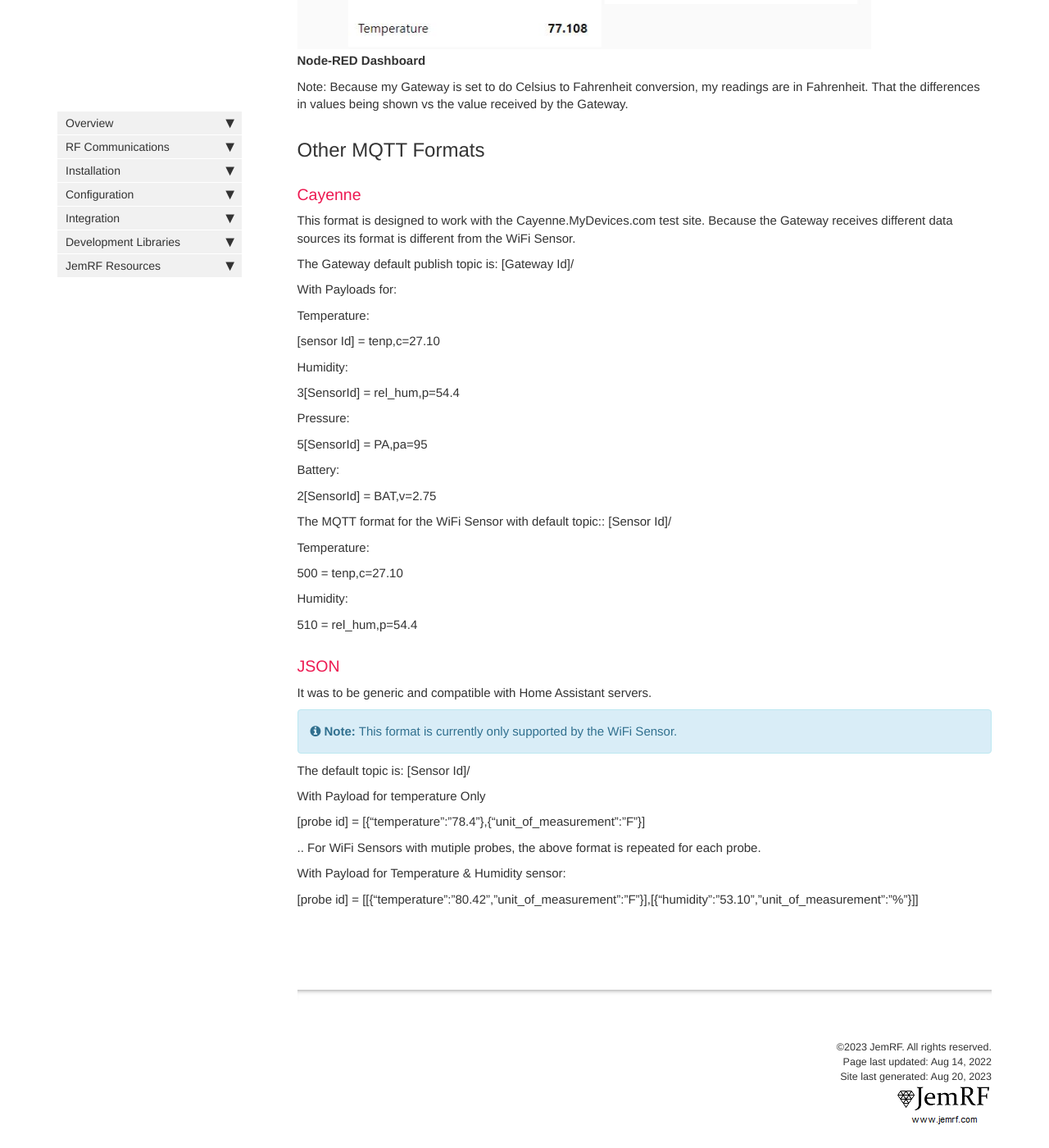
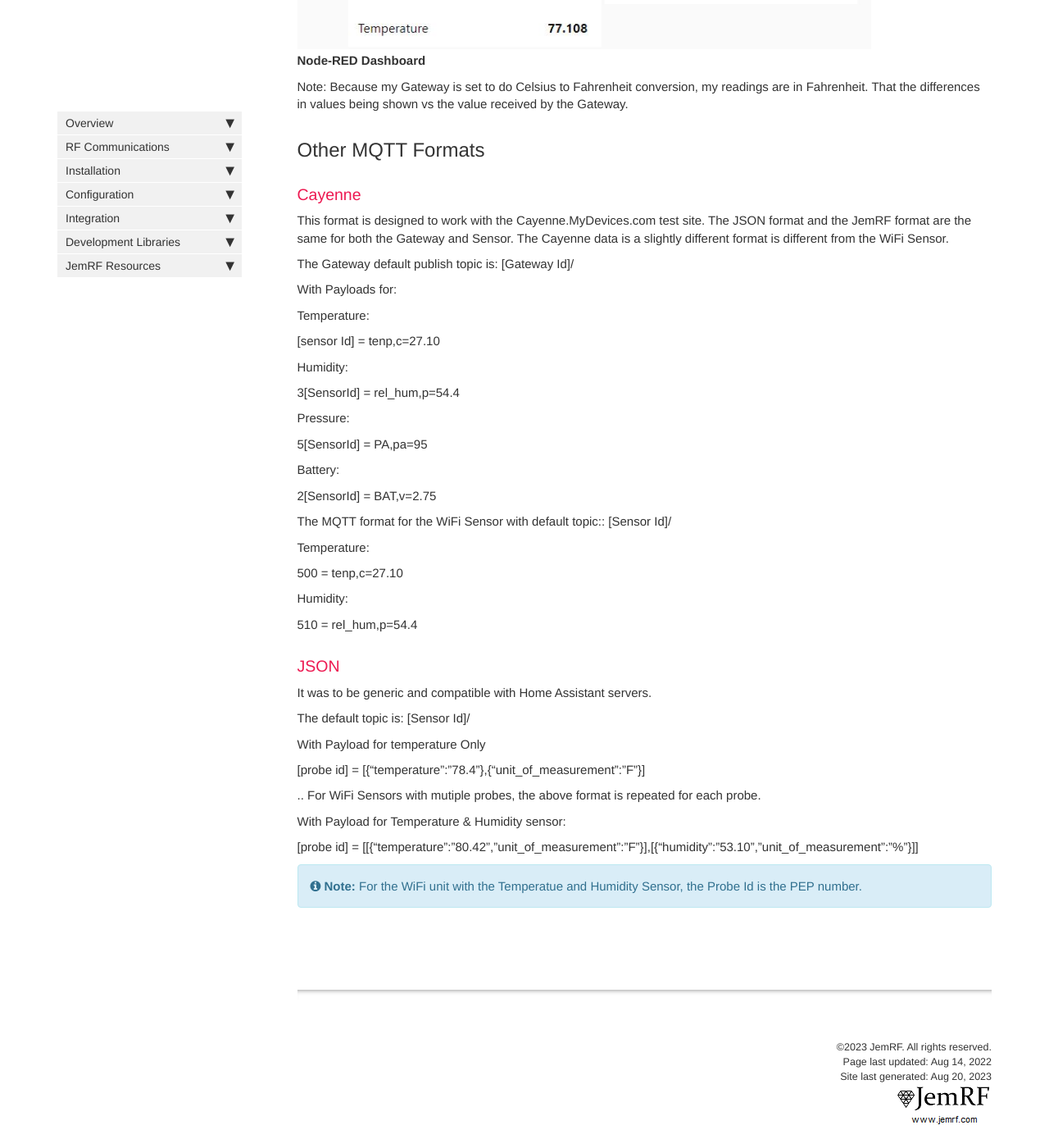
Before and after one commit to JemRF/RF-Documentation, a Jekyll site: the page built from pages/mydoc/gateway-mqtt.md, in a window 1280 px wide and 1400 px high, scrolled down 3243 px. Shown: the whole window at 82% size. Built offline with Jekyll 4.4.1, drawn with Linux system fonts in a browser that asks for light colours; comment, search, counter and statistics services are not loaded.

Commit message:
Update MQTT Document to denote both WiFi and Gateway are common JemRF and JSON Formats

```diff
--- a/pages/mydoc/gateway-mqtt.md
+++ b/pages/mydoc/gateway-mqtt.md
@@ -64,7 +64,7 @@ Note: Because my Gateway is set to do Celsius to Fahrenheit conversion, my readi
 ## Other MQTT Formats
 ### Cayenne
 This format is designed to work with the Cayenne.MyDevices.com test site.
-Because the Gateway receives different data sources its format is different from the WiFi Sensor.
+The JSON format and the JemRF format are the same for both the Gateway and Sensor. The Cayenne data is a slightly different format is different from the WiFi Sensor.
 
 The Gateway default publish topic is: [Gateway Id]/
 
@@ -99,7 +99,6 @@ Humidity:
 
 ### JSON
 It was to be generic and compatible with Home Assistant servers.
-{% include note.html content="This format is currently only supported by the WiFi Sensor."%}
 
 The default topic is: [Sensor Id]/
 
@@ -112,3 +111,5 @@ With Payload for temperature Only
 With Payload for Temperature & Humidity sensor:
 
 [probe id] = [[{"temperature":"80.42","unit_of_measurement":"F"}],[{"humidity":"53.10","unit_of_measurement":"%"}]]
+
+{% include note.html content="For the WiFi unit with the Temperatue and Humidity Sensor, the Probe Id is the PEP number."%}
```
